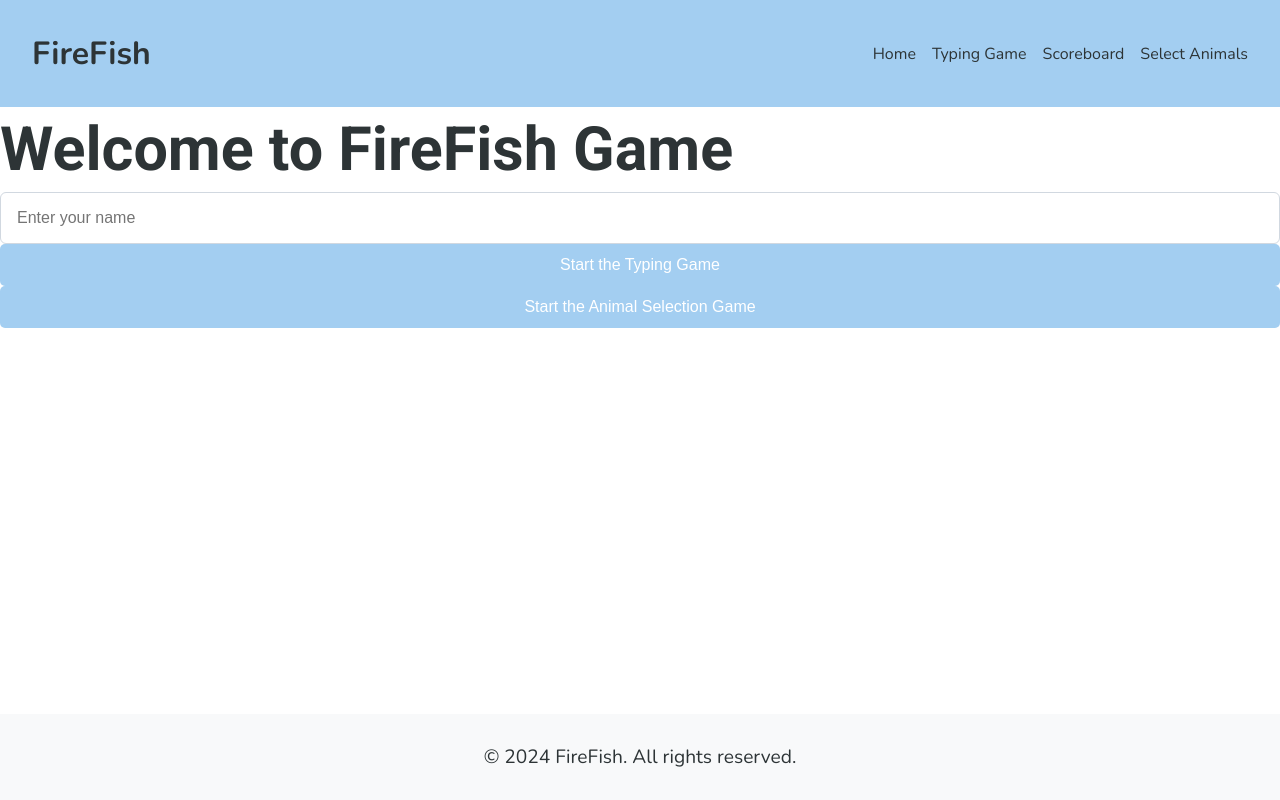
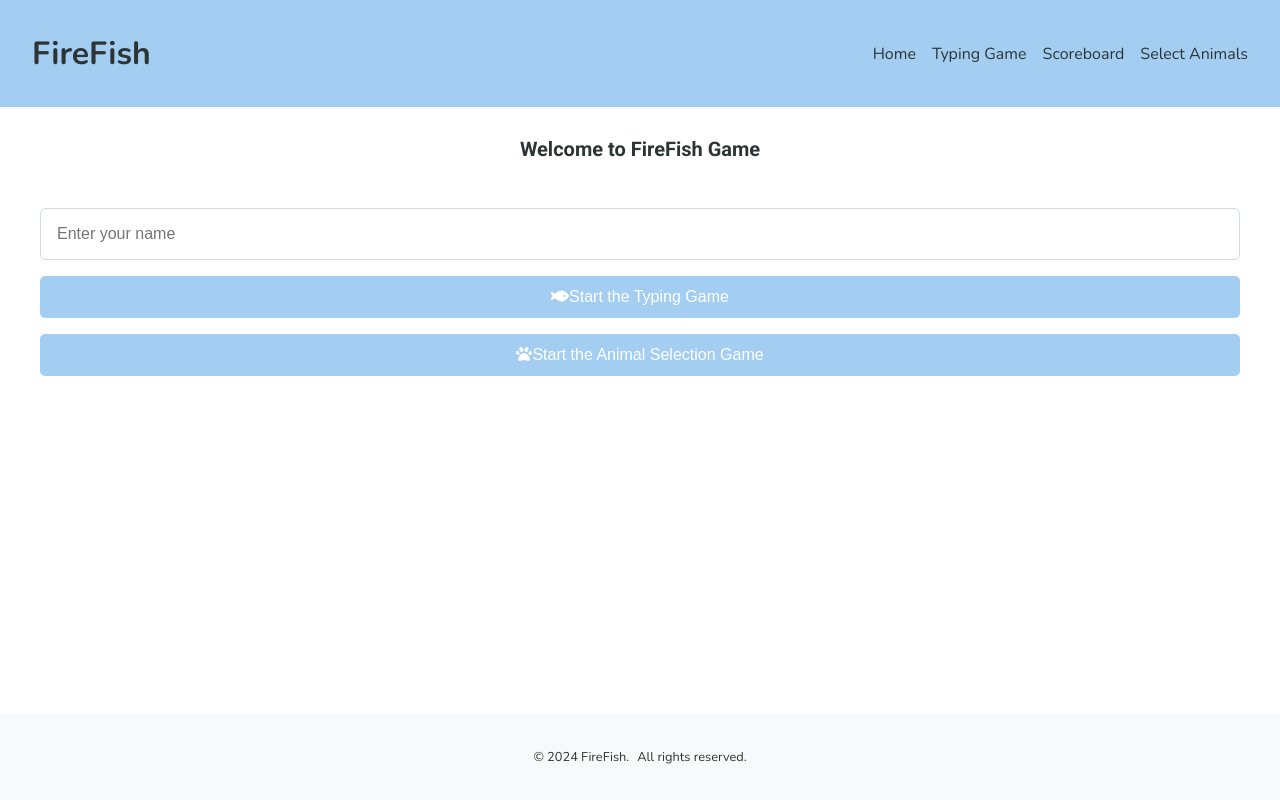
Before and after one commit to Alicehappy/alice-zou-capstone-fire-fish-game, a React (Vite) app: page / in a window 1280 px wide. Built offline with nearby package versions, Linux system fonts and the light colour scheme.

Commit message:
Add home page

```diff
--- a/package.json
+++ b/package.json
@@ -10,6 +10,11 @@
     "preview": "vite preview"
   },
   "dependencies": {
+    "@fortawesome/fontawesome-svg-core": "^6.6.0",
+    "@fortawesome/free-brands-svg-icons": "^6.6.0",
+    "@fortawesome/free-regular-svg-icons": "^6.6.0",
+    "@fortawesome/free-solid-svg-icons": "^6.6.0",
+    "@fortawesome/react-fontawesome": "^0.2.2",
     "axios": "^1.7.7",
     "gsap": "^3.12.5",
     "react": "^18.3.1",
--- a/src/components/Footer/Footer.jsx
+++ b/src/components/Footer/Footer.jsx
@@ -3,7 +3,8 @@
 function Footer() {
   return (
     <footer className="footer">
-      <p className="footer__text">© 2024 FireFish. All rights reserved.</p>
+      <p className="footer__text">© 2024 FireFish. </p>
+      <p className="footer__text">All rights reserved.</p>
     </footer>
   );
 }
--- a/src/components/Footer/Footer.scss
+++ b/src/components/Footer/Footer.scss
@@ -1,22 +1,26 @@
 @use "../../styles/partials/variables" as *;
+@use "../../styles/partials/mixins" as *;
+
 .footer {
   margin-top: auto;
   background-color: map-get($colors-secondary, background-neutral);
   padding: $size-large;
   text-align: center;
   color: map-get($text-colors, primary);
+  display: flex;
+  flex-direction: column;
 
   &__text {
     margin: 0;
-    font-size: $size-default * 1.2;
+    font-size: $size-default * 0.8;
+    &:hover {
+      color: map-get($colors-primary, interactive-elements);
+    }
   }
 
-  a {
-    color: map-get($colors-primary, background-accent);
-    text-decoration: none;
-
-    &:hover {
-      color: map-get($colors-secondary, accent-interactive-elements);
-    }
+  @include tablet {
+    flex-direction: row;
+    justify-content: center;
+    gap: $size-small;
   }
 }
--- a/src/pages/HomePage/HomePage.jsx
+++ b/src/pages/HomePage/HomePage.jsx
@@ -3,6 +3,8 @@
 import Input from "../../components/Input/Input";
 import Button from "../../components/Button/Button";
 import { useNavigate } from "react-router-dom";
+import { FontAwesomeIcon } from "@fortawesome/react-fontawesome";
+import { faFish, faPaw } from "@fortawesome/free-solid-svg-icons";
 
 function HomePage() {
   const [name, setName] = useState("");
@@ -22,9 +24,11 @@
         placeholder="Enter your name"
       />
       <Button onClick={handleStart} variant="primary">
+        <FontAwesomeIcon icon={faFish} />
         Start the Typing Game
       </Button>
       <Button onClick={handleStart} variant="primary">
+        <FontAwesomeIcon icon={faPaw} />
         Start the Animal Selection Game
       </Button>
     </div>
--- a/src/pages/HomePage/HomePage.scss
+++ b/src/pages/HomePage/HomePage.scss
@@ -0,0 +1,14 @@
+@use "../../styles/partials/variables" as *;
+@use "../../styles/partials/mixins" as *;
+
+.home {
+  @include responsive-padding;
+  display: flex;
+  flex-direction: column;
+  align-items: center;
+  gap: $size-small * 2;
+
+  &__title {
+    font-size: $size-default * 1.25;
+  }
+}
```
Also changed, not shown: 1 other file (tests, documents, lock files or other folders).
